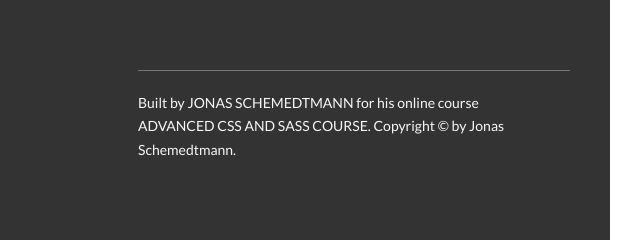
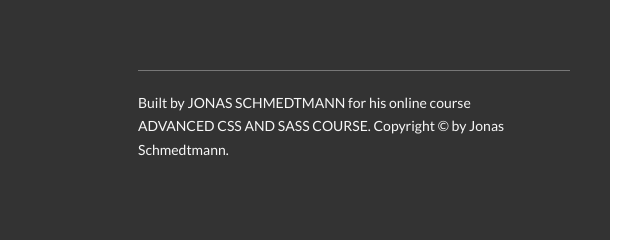
Before and after one commit to paulo4fs/NatoursCssProject, a website: page index.html in a window 1280 px wide. Shown: the part 5787-6027 px from the top of the page, 640-1280 px from the left. Drawn offline with Linux system fonts and the light colour scheme.

Commit message:
fixed typos

```diff
--- a/index.html
+++ b/index.html
@@ -505,10 +505,10 @@
         </div>
         <div class="col-1-of-2">
           <p class="footer__copyright">
-            Built by <a href="#" class="footer__link">Jonas Schemedtmann</a> for
+            Built by <a href="#" class="footer__link">Jonas Schmedtmann</a> for
             his online course
             <a href="#" class="footer__link">Advanced CSS and Sass Course</a>.
-            Copyright &copy; by Jonas Schemedtmann.
+            Copyright &copy; by Jonas Schmedtmann.
           </p>
         </div>
       </div>
```
